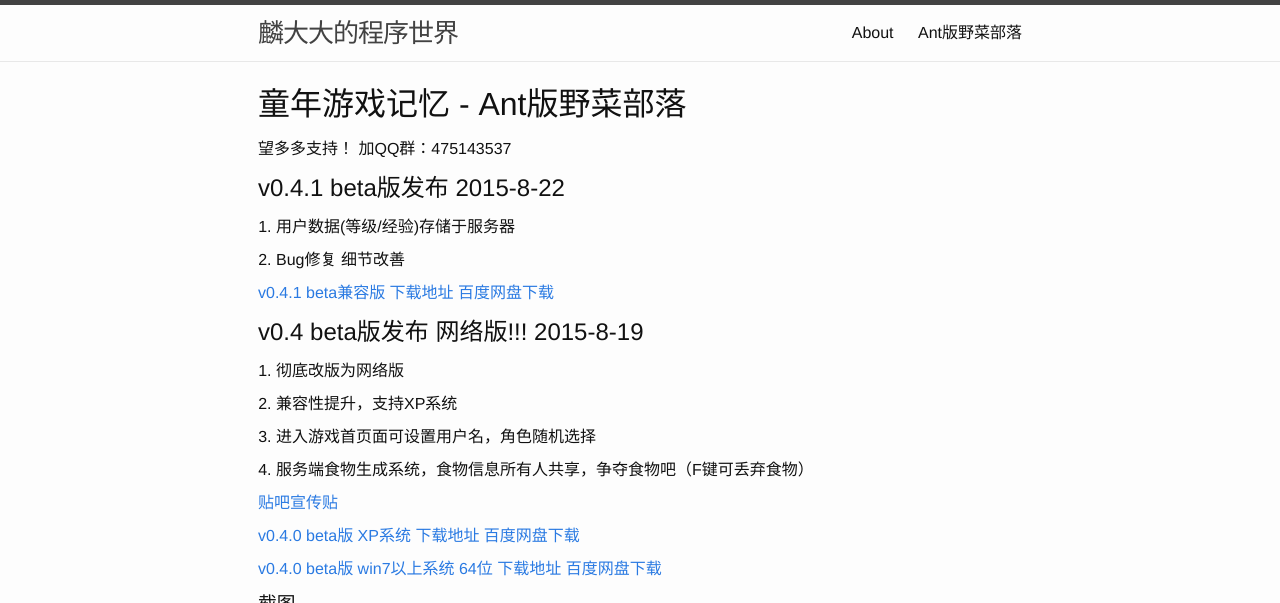
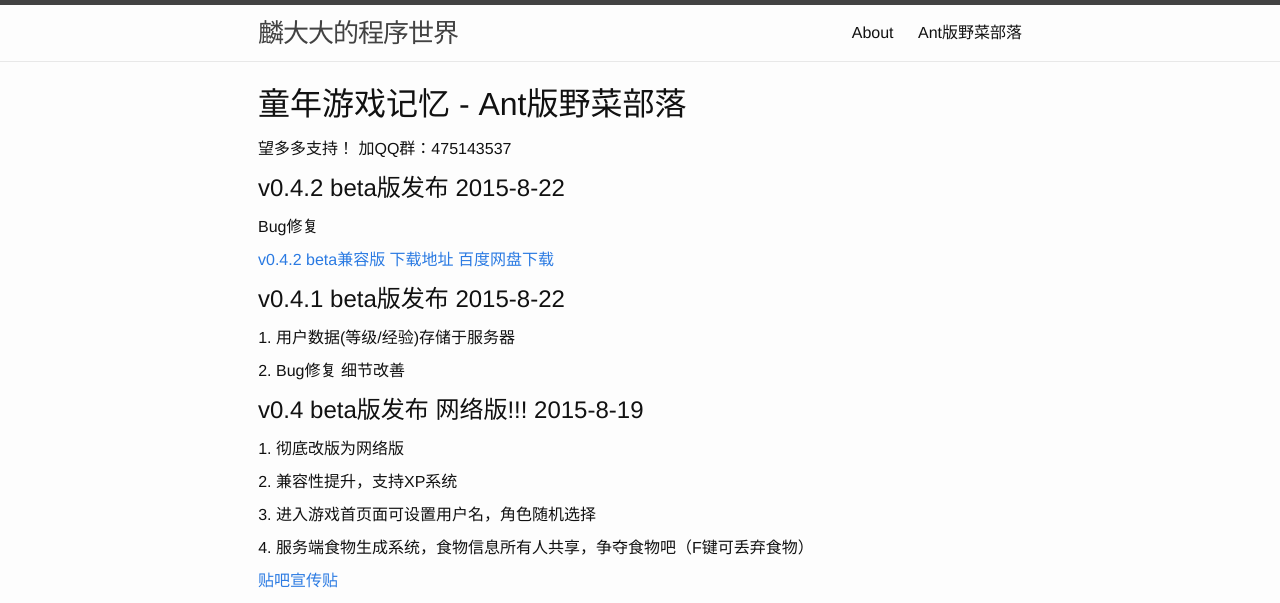
Before and after one commit to HungryAnt/hungryant.github.io, a Jekyll site: the page built from yecai.md, in a window 1280 px wide and 900 px high, cut to the strip 0-603 px from the top of the window. Built offline with Jekyll 4.4.1, drawn with Linux system fonts in a browser that asks for light colours; comment, search, counter and statistics services are not loaded.

Commit message:
yecai v0.4.2

```diff
--- a/yecai.md
+++ b/yecai.md
@@ -8,14 +8,17 @@ permalink: /yecai/
 
 望多多支持！ 加QQ群：475143537
 
+## v0.4.2 beta版发布 2015-8-22
+
+Bug修复
+
+[v0.4.2 beta兼容版 下载地址 百度网盘下载](http://pan.baidu.com/s/1kTxmnqB)
+
 ## v0.4.1 beta版发布 2015-8-22
 
 1. 用户数据(等级/经验)存储于服务器
 
 2. Bug修复 细节改善
-
-[v0.4.1 beta兼容版 下载地址 百度网盘下载](http://pan.baidu.com/s/1dDsEFLZ)
-
 
 ## v0.4 beta版发布 网络版!!! 2015-8-19
 
@@ -28,10 +31,6 @@ permalink: /yecai/
 4. 服务端食物生成系统，食物信息所有人共享，争夺食物吧（F键可丢弃食物）
 
 [贴吧宣传贴](http://tieba.baidu.com/p/3980236576){:target="_blank"}
-
-[v0.4.0 beta版 XP系统 下载地址 百度网盘下载](http://pan.baidu.com/s/1pJ89icj){:target="_blank"}
-
-[v0.4.0 beta版 win7以上系统 64位 下载地址 百度网盘下载](http://pan.baidu.com/s/1sjHs6TZ){:target="_blank"}
 
 ### 截图
 
```
